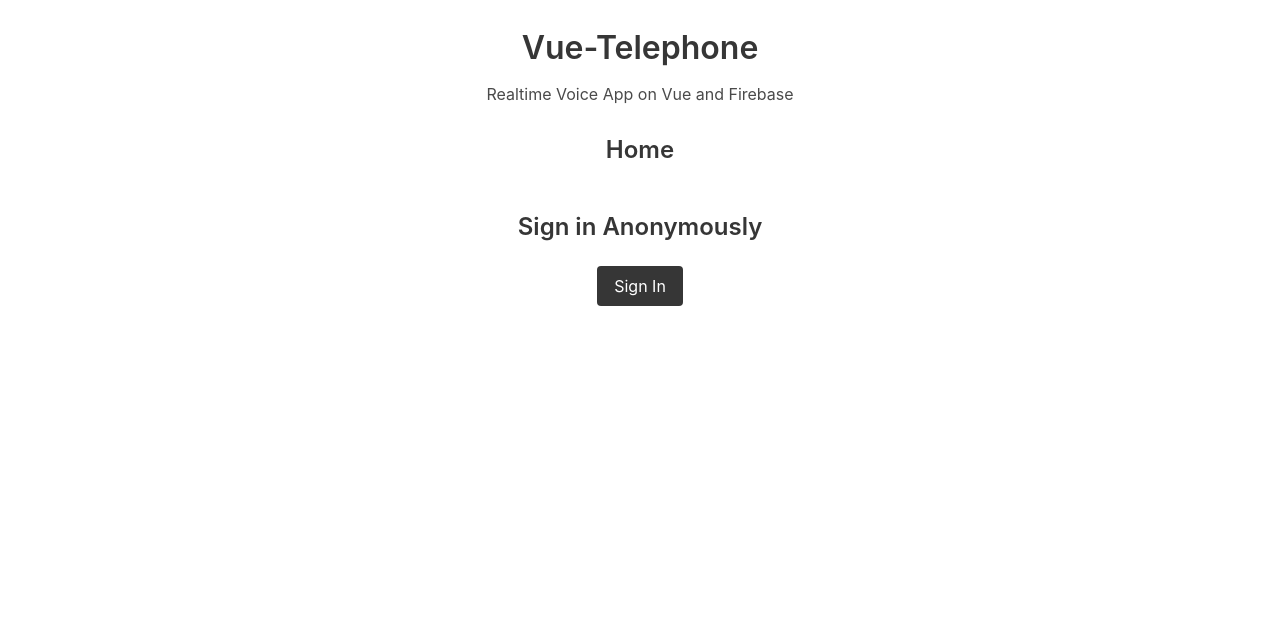
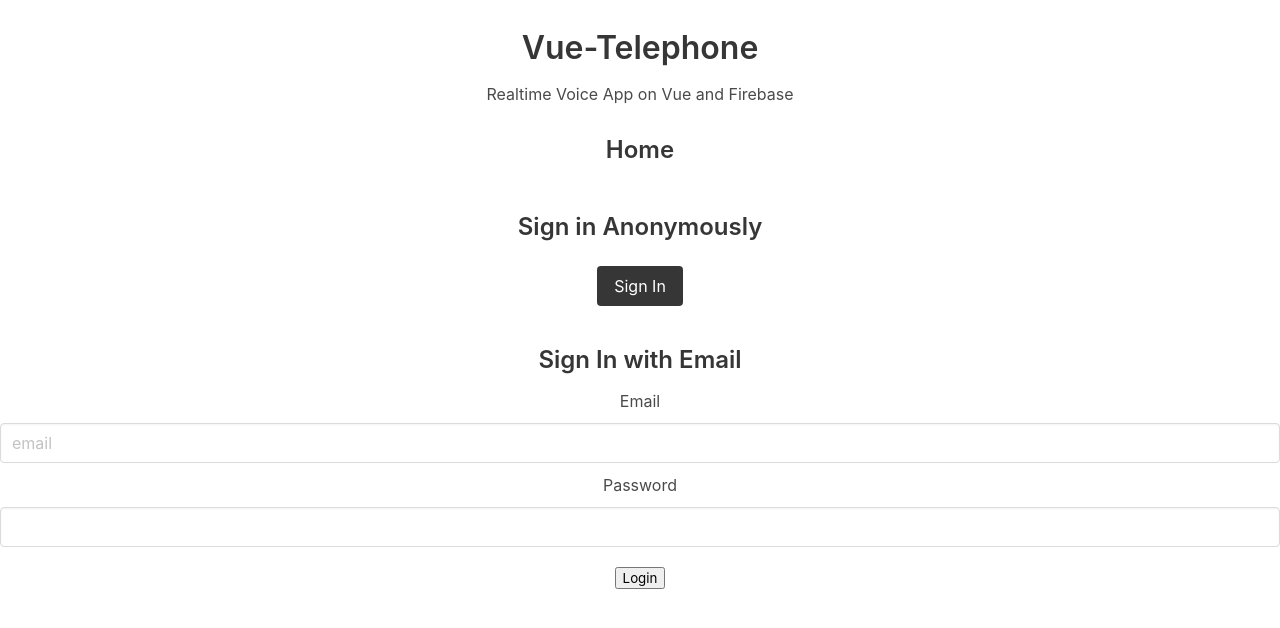
Before and after one commit to kevsaj/Vue-Chat, a Vue app in the folder vue-walkie-talkie/: page /#/ in a window 1280 px wide. Shown: the top 628 px of the page. Built offline with nearby package versions, Linux system fonts and the light colour scheme; no server answers; what vuefire would draw is missing.

Commit message:
sign in with email

```diff
--- a/vue-walkie-talkie/src/components/Login.vue
+++ b/vue-walkie-talkie/src/components/Login.vue
@@ -2,6 +2,29 @@
     <aside>
         <h3>Sign in Anonymously</h3>
         <button @click="auth.signInAnonymously()" class="button is-dark">Sign In</button>
+
+        <div v-if="newUser">
+            <h3>Sign Up for a New Account</h3>
+            <a href="#" @click="newUser = false">Returning User?</a>
+        </div>
+
+        <div v-else>
+            <h3>Sign In with Email</h3>
+            <a href="#" @click="newUser = true"></a>
+        </div>
+
+        <label for="email">Email</label><br>
+        <input v-model="email" placeholder="email" type="email" class="input">
+
+        <label for="password">Password</label><br>
+        <input v-model="password" type="password" class="input">
+
+        <br>
+
+        <button>
+            {{ newUser ? 'Sign Up' : 'Login' }}
+        </button>
+
     </aside>
 </template>
 
@@ -11,7 +34,9 @@
 export default ({
     data() {
         return {
-            auth,
+            newUser: false,
+            email: '',
+            password: '',
         }
     },
 })
```
